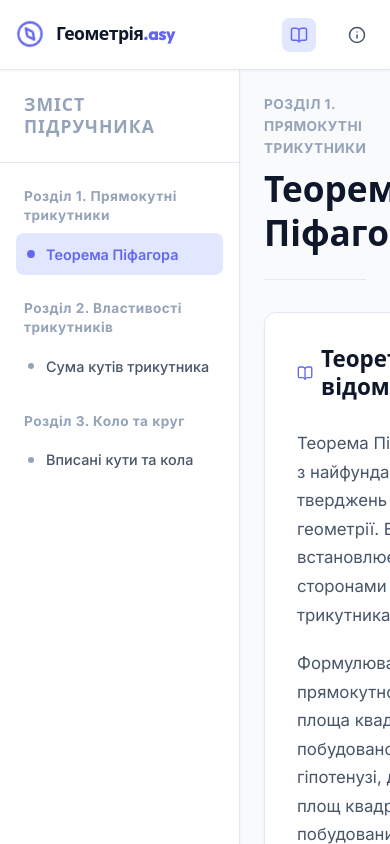
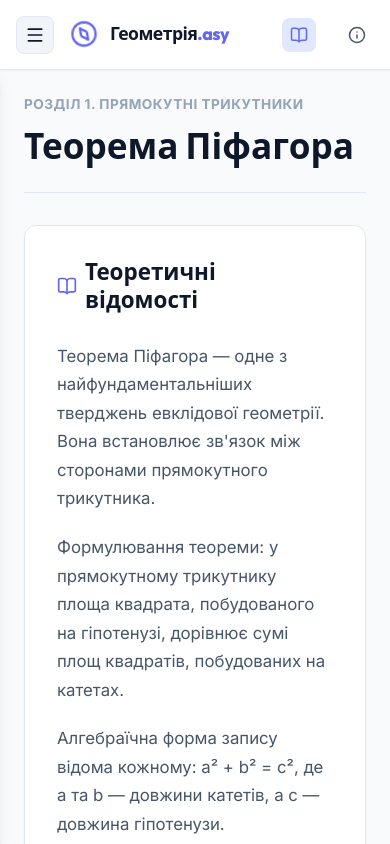
Before and after one commit to DmitryStetsenko/univer-geometry-interactive-book, a React (Vite) app: page /about#/topic/pythagorean-theorem in a window 390 px wide. Built offline with nearby package versions, Linux system fonts and the light colour scheme.

Commit message:
feat(navigation): convert sidebar into a collapsible drawer overlay

```diff
--- a/src/App.tsx
+++ b/src/App.tsx
@@ -1,3 +1,4 @@
+import { useState } from 'react';
 import { HashRouter, Routes, Route, Navigate } from 'react-router-dom';
 import { Navbar } from './widgets/Navbar/Navbar';
 import { Sidebar } from './widgets/Sidebar/Sidebar';
@@ -10,28 +11,38 @@ import { AboutPage } from './pages/AboutPage/AboutPage';
  * and lays out the FSD layers (Navbar, Sidebar, Pages).
  */
 function App() {
+  const [isSidebarOpen, setIsSidebarOpen] = useState(false);
+
   return (
     <HashRouter>
       <div className="app-container">
         {/* Universal Top Navigation Header */}
-        <Navbar />
+        <Navbar onToggleSidebar={() => setIsSidebarOpen(!isSidebarOpen)} />
 
         <div className="main-layout">
+          {/* Collapsible Sidebar Overlay */}
+          <Sidebar isOpen={isSidebarOpen} onClose={() => setIsSidebarOpen(false)} />
+
+          {/* Backdrop for closing the sidebar when clicking outside */}
+          {isSidebarOpen && (
+            <div
+              className="sidebar-backdrop"
+              onClick={() => setIsSidebarOpen(false)}
+            />
+          )}
+
           <Routes>
-            {/* Textbook Route Group with index sidebar navigation */}
+            {/* Textbook Route Group */}
             <Route
               path="/topic/:topicId"
               element={
-                <>
-                  <Sidebar />
-                  <main className="content-area">
-                    <TopicDetailPage />
-                  </main>
-                </>
+                <main className="content-area">
+                  <TopicDetailPage />
+                </main>
               }
             />
 
-            {/* About Page: Full-width layout without sidebar */}
+            {/* About Page: Full-width layout */}
             <Route
               path="/about"
               element={
--- a/src/index.css
+++ b/src/index.css
@@ -137,6 +137,24 @@ pre {
   position: relative;
 }
 
+.sidebar-backdrop {
+  position: absolute;
+  top: 0;
+  left: 0;
+  right: 0;
+  bottom: 0;
+  background-color: rgba(0, 0, 0, 0.45);
+  backdrop-filter: blur(4px);
+  -webkit-backdrop-filter: blur(4px);
+  z-index: 90;
+  animation: fadeIn 0.2s ease-out;
+}
+
+@keyframes fadeIn {
+  from { opacity: 0; }
+  to { opacity: 1; }
+}
+
 .content-area {
   flex: 1;
   overflow-y: auto;
--- a/src/widgets/Navbar/Navbar.module.css
+++ b/src/widgets/Navbar/Navbar.module.css
@@ -9,6 +9,34 @@
   z-index: 100;
   box-shadow: var(--shadow-sm);
   transition: background-color var(--transition-normal), border-color var(--transition-normal);
+}
+
+.leftSection {
+  display: flex;
+  align-items: center;
+  gap: 1rem;
+}
+
+.menuButton {
+  display: flex;
+  align-items: center;
+  gap: 0.5rem;
+  background-color: var(--bg-tertiary);
+  border: 1px solid var(--border-color);
+  color: var(--text-primary);
+  padding: 0.5rem 0.85rem;
+  border-radius: var(--radius-sm);
+  cursor: pointer;
+  font-family: var(--font-body);
+  font-size: 0.9rem;
+  font-weight: 500;
+  transition: all var(--transition-fast);
+}
+
+.menuButton:hover {
+  background-color: var(--primary-light);
+  border-color: var(--primary);
+  color: var(--primary);
 }
 
 .logoContainer {
@@ -88,4 +116,12 @@
   .navLink {
     padding: 0.5rem;
   }
+
+  .menuButton span {
+    display: none;
+  }
+
+  .menuButton {
+    padding: 0.5rem;
+  }
 }
--- a/src/widgets/Navbar/Navbar.tsx
+++ b/src/widgets/Navbar/Navbar.tsx
@@ -1,18 +1,30 @@
 import React from 'react';
 import { NavLink } from 'react-router-dom';
-import { Compass, BookOpen, Info } from 'lucide-react';
+import { Compass, BookOpen, Info, Menu } from 'lucide-react';
 import styles from './Navbar.module.css';
+
+interface NavbarProps {
+  onToggleSidebar?: () => void;
+}
 
 /**
  * Navbar component for the textbook.
  * Provides the application header, brand identity (logo), and top-level navigation.
  */
-export const Navbar: React.FC = () => {
+export const Navbar: React.FC<NavbarProps> = ({ onToggleSidebar }) => {
   return (
     <header className={styles.navbar}>
-      <div className={styles.logoContainer}>
-        <Compass className={styles.logoIcon} size={28} />
-        <span className={styles.logoText}>Геометрія<span>.asy</span></span>
+      <div className={styles.leftSection}>
+        {onToggleSidebar && (
+          <button className={styles.menuButton} onClick={onToggleSidebar} aria-label="Toggle Sidebar">
+            <Menu size={20} />
+            <span>Зміст</span>
+          </button>
+        )}
+        <div className={styles.logoContainer}>
+          <Compass className={styles.logoIcon} size={28} />
+          <span className={styles.logoText}>Геометрія<span>.asy</span></span>
+        </div>
       </div>
       <nav className={styles.navMenu}>
         <NavLink
--- a/src/widgets/Sidebar/Sidebar.module.css
+++ b/src/widgets/Sidebar/Sidebar.module.css
@@ -1,4 +1,9 @@
 .sidebar {
+  position: absolute;
+  top: 0;
+  left: 0;
+  bottom: 0;
+  z-index: 100;
   width: var(--sidebar-width);
   background-color: var(--bg-secondary);
   border-right: 1px solid var(--border-color);
@@ -6,13 +11,39 @@
   flex-direction: column;
   height: 100%;
   overflow-y: auto;
-  box-shadow: var(--shadow-sm);
-  transition: all var(--transition-normal);
+  box-shadow: var(--shadow-lg);
+  transform: translateX(-100%);
+  transition: transform var(--transition-normal);
+}
+
+.sidebar.isOpen {
+  transform: translateX(0);
 }
 
 .titleSection {
   padding: 1.5rem;
   border-bottom: 1px solid var(--border-color);
+  display: flex;
+  align-items: center;
+  justify-content: space-between;
+}
+
+.closeButton {
+  background: none;
+  border: none;
+  color: var(--text-muted);
+  cursor: pointer;
+  padding: 0.25rem;
+  border-radius: var(--radius-sm);
+  display: flex;
+  align-items: center;
+  justify-content: center;
+  transition: all var(--transition-fast);
+}
+
+.closeButton:hover {
+  background-color: var(--bg-tertiary);
+  color: var(--text-primary);
 }
 
 .titleSection h3 {
@@ -92,9 +123,9 @@
   transform: scale(1.3);
 }
 
-@media (max-width: 768px) {
-  /* On small screens, the sidebar can be toggled or styled differently. For now, it stays responsive. */
+@media (max-width: 500px) {
   .sidebar {
-    width: 240px;
+    width: 280px;
+    max-width: 85vw;
   }
 }
--- a/src/widgets/Sidebar/Sidebar.tsx
+++ b/src/widgets/Sidebar/Sidebar.tsx
@@ -1,19 +1,28 @@
 import React from 'react';
 import { NavLink } from 'react-router-dom';
+import { X } from 'lucide-react';
 import { getChapters } from '../../entities/topic/model/topics';
 import styles from './Sidebar.module.css';
+
+interface SidebarProps {
+  isOpen: boolean;
+  onClose: () => void;
+}
 
 /**
  * Sidebar component that acts as the interactive table of contents.
  * Groups topics into chapters and provides seamless routing.
  */
-export const Sidebar: React.FC = () => {
+export const Sidebar: React.FC<SidebarProps> = ({ isOpen, onClose }) => {
   const chapters = getChapters();
 
   return (
-    <aside className={styles.sidebar}>
+    <aside className={`${styles.sidebar} ${isOpen ? styles.isOpen : ''}`}>
       <div className={styles.titleSection}>
         <h3>Зміст підручника</h3>
+        <button className={styles.closeButton} onClick={onClose} aria-label="Сховати зміст">
+          <X size={18} />
+        </button>
       </div>
       <div className={styles.chaptersList}>
         {chapters.map((chapter, index) => (
@@ -25,6 +34,7 @@ export const Sidebar: React.FC = () => {
                   <NavLink
                     to={`/topic/${topic.id}`}
                     className={({ isActive }) => `${styles.topicLink} ${isActive ? styles.activeTopic : ''}`}
+                    onClick={onClose}
                   >
                     <span className={styles.bullet}></span>
                     <span>{topic.title}</span>
```
